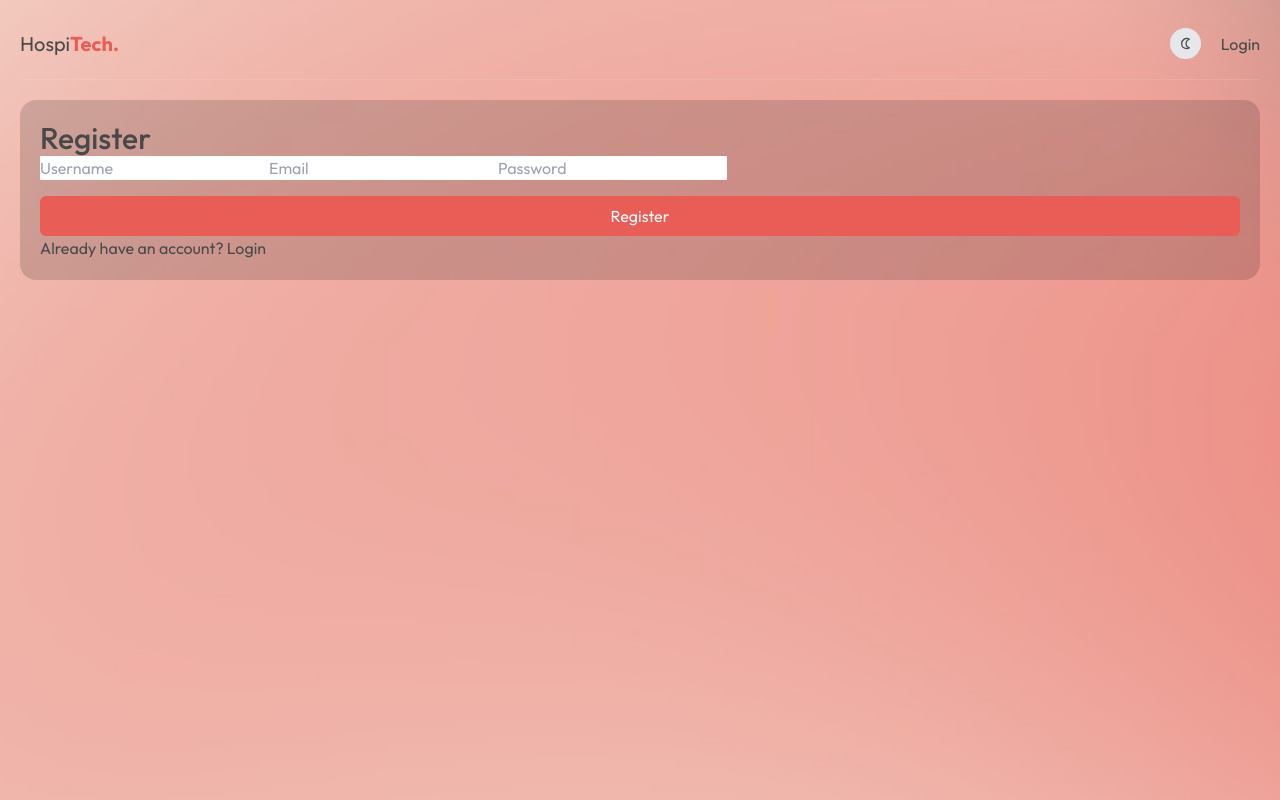
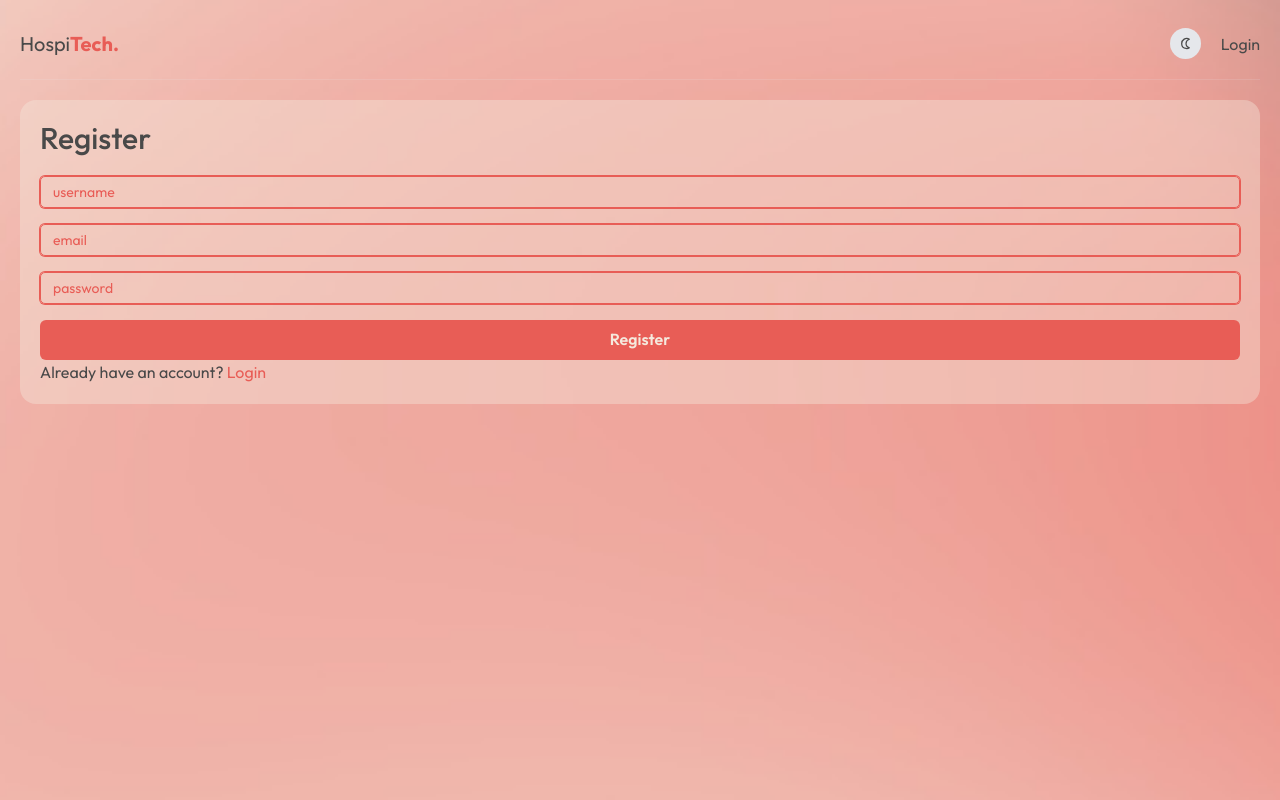
Before and after one commit to tejasbenibagde/hospiTech, a React (Vite) app in the folder client/: page /register in a window 1280 px wide. Built offline with nearby package versions, Linux system fonts and the light colour scheme; no server answers.

Commit message:
BEAUTIFICATION: Changed the colours and sizes of few elements

```diff
--- a/client/src/index.css
+++ b/client/src/index.css
@@ -6,16 +6,15 @@
 
 #root {
   font-family: "Outfit", sans-serif;
-  @apply relative w-[100vw] overflow-hidden box-border m-0 p-0
+  @apply relative w-[100vw] overflow-hidden box-border m-0 p-0;
 }
 
 .text {
   @apply text-color-light dark:text-color-dark;
 }
 
-
 .card {
-  @apply w-full bg-card-bg rounded-2xl p-5;
+  @apply w-full dark:bg-card-bg rounded-2xl p-5 bg-card-bglight;
 }
 
 /* body{
@@ -24,6 +23,6 @@
   justify-content:center;
 } */
 
-.home-card{
+.home-card {
   border-bottom-right-radius: 130px;
 }
--- a/client/src/pages/Auth/Login.jsx
+++ b/client/src/pages/Auth/Login.jsx
@@ -1,8 +1,9 @@
 import { useState } from "react";
-import { Link } from "react-router-dom"
-import { useLoginMutation } from '../../redux/api';
-import { useDispatch } from 'react-redux';
+import { Link } from "react-router-dom";
+import { useLoginMutation } from "../../redux/api";
+import { useDispatch } from "react-redux";
 import { setToken } from "../../redux/features/auth/authSlice";
+import { Button, Input } from "@chakra-ui/react";
 
 const Login = () => {
   const [user, setUser] = useState({ email: "", password: "" });
@@ -13,7 +14,7 @@ const Login = () => {
     const { name, value } = e.target;
     setUser({
       ...user,
-            [name]: value
+      [name]: value,
     });
   };
 
@@ -30,30 +31,59 @@ const Login = () => {
   };
 
   return (
-        <div className='card'>
+    <div className="card flex flex-col gap-5">
       <h1 className="text font-[500] text-3xl">Login</h1>
       {isLoading && <h1>Loading...</h1>}
       <form onSubmit={handleSubmit}>
-                <input
+        <Input
+          size="sm"
           name="email"
+          isInvalid={!user.email}
           value={user.email}
           onChange={handleChange}
           type="email"
           placeholder="Email"
           className="mb-4"
+          rounded={5}
+          required={true}
+          focusBorderColor={!user.email ? "#F5E9DD" : "#E85D56"}
+          errorBorderColor="#E85D56"
+          color="#F5E9DD"
+          _placeholder={{
+            opacity: 1,
+            color: !user.email ? "#E85D56" : "#F5E9DD",
+          }}
         />
-                <input
+        <Input
+          size="sm"
           name="password"
+          rounded={5}
+          required={true}
+          isInvalid={!user.password}
+          focusBorderColor={!user.password ? "#F5E9DD" : "#E85D56"}
           value={user.password}
           onChange={handleChange}
           type="password"
+          color="#F5E9DD"
+          errorBorderColor="#E85D56"
           placeholder="Password"
           className="mb-4"
+          _placeholder={{
+            opacity: 1,
+            color: !user.email ? "#E85D56" : "#F5E9DD",
+          }}
         />
-                <button type="submit" className="w-full bg-primary text-white py-2 rounded-md">
+        <Button
+          background={"#E85D56"}
+          color={"#F5E9DD"}
+          type="submit"
+          className="w-full bg-primary text-white py-2 rounded-md"
+        >
           Login
-                </button>
-                <h1>Don't Have an Account? <Link to={"/register"}>Register</Link></h1>
+        </Button>
+        <h1 className="text">
+          Don't Have an Account? <Link to={"/register"} className="text-primary">Register</Link>
+        </h1>
       </form>
     </div>
   );
--- a/client/src/pages/Auth/Register.jsx
+++ b/client/src/pages/Auth/Register.jsx
@@ -1,9 +1,9 @@
-import React, { useState } from 'react';
-import { useRegisterMutation, useLoginMutation } from '../../redux/api';
-import { useDispatch } from 'react-redux';
-import { Link } from 'react-router-dom';
+import React, { useState } from "react";
+import { useRegisterMutation, useLoginMutation } from "../../redux/api";
+import { useDispatch } from "react-redux";
+import { Link } from "react-router-dom";
 import { setToken } from "../../redux/features/auth/authSlice";
-
+import { Input, Button } from "@chakra-ui/react";
 const Register = () => {
   const [user, setUser] = useState({ username: "", email: "", password: "" });
   const [register, { isLoading }] = useRegisterMutation();
@@ -23,7 +23,10 @@ const Register = () => {
     try {
       const registerRes = await register(user).unwrap();
       if (registerRes) {
-        const loginRes = await login({ email: user.email, password: user.password }).unwrap();
+        const loginRes = await login({
+          email: user.email,
+          password: user.password,
+        }).unwrap();
         dispatch(setToken({ token: loginRes.token }));
         alert("Registered and logged in successfully");
       }
@@ -34,38 +37,78 @@ const Register = () => {
   };
 
   return (
-    <div className='card'>
+    <div className="card flex flex-col gap-5">
       <h1 className="text font-[500] text-3xl">Register</h1>
       {(isLoading || loginLoading) && <h1>Loading...</h1>}
       <form onSubmit={handleSubmit}>
-        <input
+        <Input
+          size="sm"
           name="username"
+          isInvalid={!user.username}
           value={user.username}
           onChange={handleChange}
           type="text"
-          placeholder="Username"
+          placeholder="username"
           className="mb-4"
+          rounded={5}
+          required={true}
+          focusBorderColor={!user.username ? "#F5E9DD" : "#E85D56"}
+          errorBorderColor="#E85D56"
+          color="#F5E9DD"
+          _placeholder={{
+            opacity: 1,
+            color: !user.username ? "#E85D56" : "#F5E9DD",
+          }}
         />
-        <input
+        <Input
+          size="sm"
           name="email"
+          isInvalid={!user.email}
           value={user.email}
           onChange={handleChange}
           type="email"
-          placeholder="Email"
+          placeholder="email"
           className="mb-4"
+          rounded={5}
+          required={true}
+          focusBorderColor={!user.email ? "#F5E9DD" : "#E85D56"}
+          errorBorderColor="#E85D56"
+          color="#F5E9DD"
+          _placeholder={{
+            opacity: 1,
+            color: !user.email ? "#E85D56" : "#F5E9DD",
+          }}
         />
-        <input
+        <Input
+          size="sm"
           name="password"
+          isInvalid={!user.password}
           value={user.password}
           onChange={handleChange}
           type="password"
-          placeholder="Password"
+          placeholder="password"
           className="mb-4"
+          rounded={5}
+          required={true}
+          focusBorderColor={!user.password ? "#F5E9DD" : "#E85D56"}
+          errorBorderColor="#E85D56"
+          color="#F5E9DD"
+          _placeholder={{
+            opacity: 1,
+            color: !user.password ? "#E85D56" : "#F5E9DD",
+          }}
         />
-        <button type="submit" className="w-full bg-primary text-white py-2 rounded-md">
+        <Button
+          background={"#E85D56"}
+          color={"#F5E9DD"}
+          type="submit"
+          className="w-full bg-primary text-white py-2 rounded-md"
+        >
           Register
-        </button>
-        <h1>Already have an account? <Link to={"/login"}>Login</Link></h1>
+        </Button>
+        <h1 className="text">
+          Already have an account? <Link to={"/login"} className="text-primary">Login</Link>
+        </h1>
       </form>
     </div>
   );
--- a/client/src/pages/patient/Patients.jsx
+++ b/client/src/pages/patient/Patients.jsx
@@ -4,6 +4,8 @@ import {
   useGetPatientsByDoctorQuery,
   useGetPatientByIDQuery,
 } from "../../redux/api/doctorSlice";
+
+import { IoMdAdd } from "react-icons/io";
 
 const Patients = () => {
   const { user } = useSelector((state) => state.auth);
@@ -15,12 +17,6 @@ const Patients = () => {
   } = useGetPatientsByDoctorQuery(user._id);
 
   if (patientsLoading) return <div>Loading...</div>;
-  if (patientsError)
-    return (
-      <div>
-        Error: {patientsError.data?.message || "Couldn't load the Patients"}
-      </div>
-    );
 
   return (
     <div className="flex flex-col gap-5">
@@ -40,9 +36,9 @@ const Patients = () => {
         <div>
           <Link
             to={"/add-patient"}
-            className="text w-10 h-10 bg-card-bg rounded-full flex items-center justify-center"
+            className="h-10 w-10 bg-primary flex items-center justify-center rounded-full"
           >
-            +
+            <IoMdAdd size={20} color={"#F5E9DD"} />
           </Link>
         </div>
       </div>
--- a/client/tailwind.config.js
+++ b/client/tailwind.config.js
@@ -8,6 +8,7 @@ export default {
         primary: "#E85D56",
         card: {
           bg: "rgba(0,0,0,0.15)",
+          bglight:"rgba(245,233,221,0.40)"
         },
         background: {
           light: "#F5E9DD",
```
Lines whose indentation alone changed are shown as unchanged.
